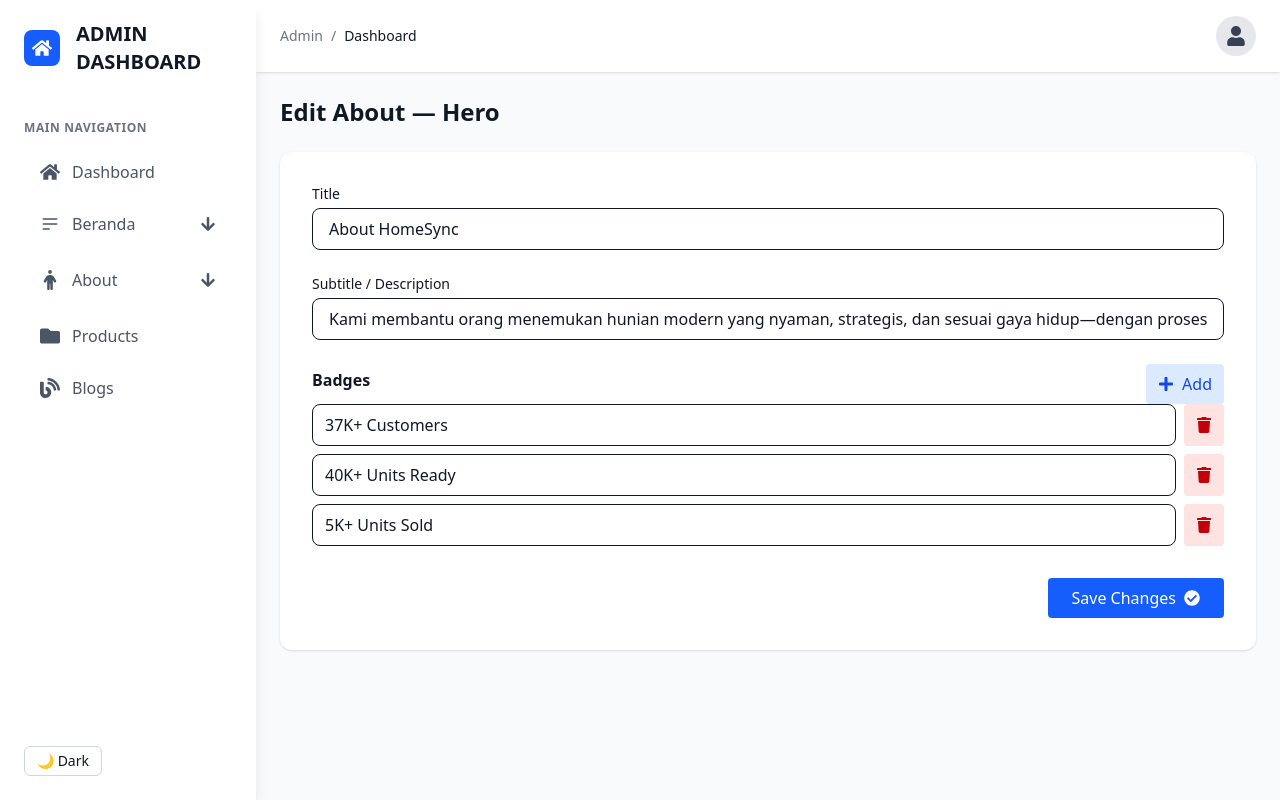
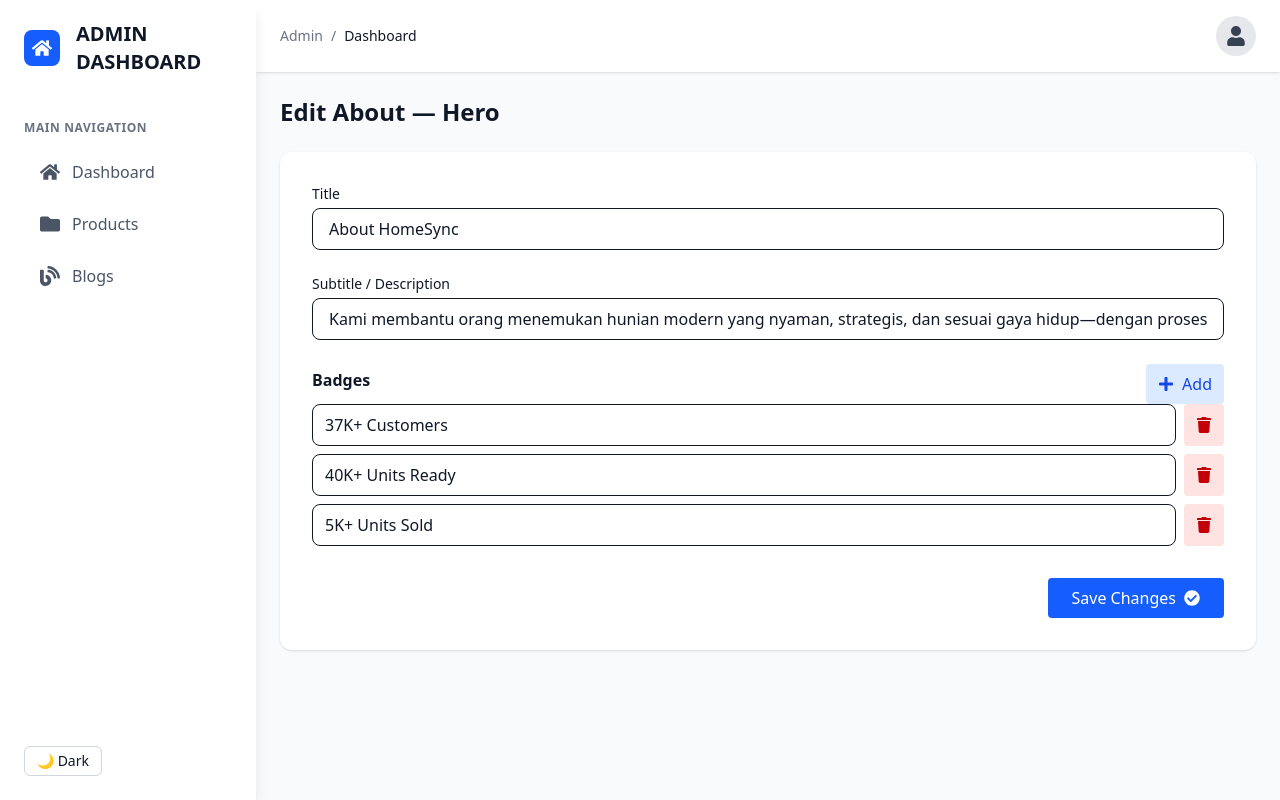
Before and after one commit to lewyinn/homesync, a Next.js app: page /admin/about/hero in a window 1280 px wide. Built offline with nearby package versions, Linux system fonts and the light colour scheme; no server answers; a web font is replaced by a local one.

Commit message:
Hide Link About and Beranda

```diff
--- a/src/components/layouts/Sidebar.jsx
+++ b/src/components/layouts/Sidebar.jsx
@@ -75,7 +75,7 @@
                     </Link>
 
                     {/* Dropdown Beranda */}
-                    <div className="space-y-1">
+                    {/* <div className="space-y-1">
                         <button
                             onClick={() => setBerandaOpen(!berandaOpen)}
                             className="w-full flex items-center justify-between px-4 py-3 rounded-lg text-gray-600 dark:text-gray-300 hover:bg-gray-100 dark:hover:bg-gray-700 transition-colors">
@@ -126,10 +126,10 @@
                                 Kontak
                             </Link>
                         </div>
-                    </div>
+                    </div> */}
 
                     {/* Dropdown About */}
-                    <div className="space-y-1">
+                    {/* <div className="space-y-1">
                         <button
                             onClick={() => setAboutOpen(!aboutOpen)}
                             className="w-full flex items-center justify-between px-4 py-3 rounded-lg text-gray-600 dark:text-gray-300 hover:bg-gray-100 dark:hover:bg-gray-700 transition-colors">
@@ -179,14 +179,8 @@
                                     : 'text-gray-600 dark:text-gray-300 hover:bg-gray-100 dark:hover:bg-gray-700'}`}>
                                 Milestones / Timeline
                             </Link>
-                            {/* <Link href="/admin/about/cta"
-                                className={`block px-2 py-2 rounded-md text-sm transition-colors ${isActive('/admin/about/cta')
-                                    ? 'bg-blue-100 dark:bg-blue-600/20 text-blue-700 dark:text-blue-400'
-                                    : 'text-gray-600 dark:text-gray-300 hover:bg-gray-100 dark:hover:bg-gray-700'}`}>
-                                Call To Action (CTA)
-                            </Link> */}
                         </div>
-                    </div>
+                    </div> */}
 
                     <Link href="/admin/products"
                         className={`flex items-center space-x-3 px-4 py-3 rounded-lg transition-colors ${isActive('/admin/products')
--- a/src/middleware.js
+++ b/src/middleware.js
@@ -49,5 +49,5 @@
 
 
 export const config = {
-    matcher: ['/login', '/register', '/admin/:path*', '/api/admin/:path*']
+    matcher: ['/login', '/register', '/admin/:path*']
 }
```
